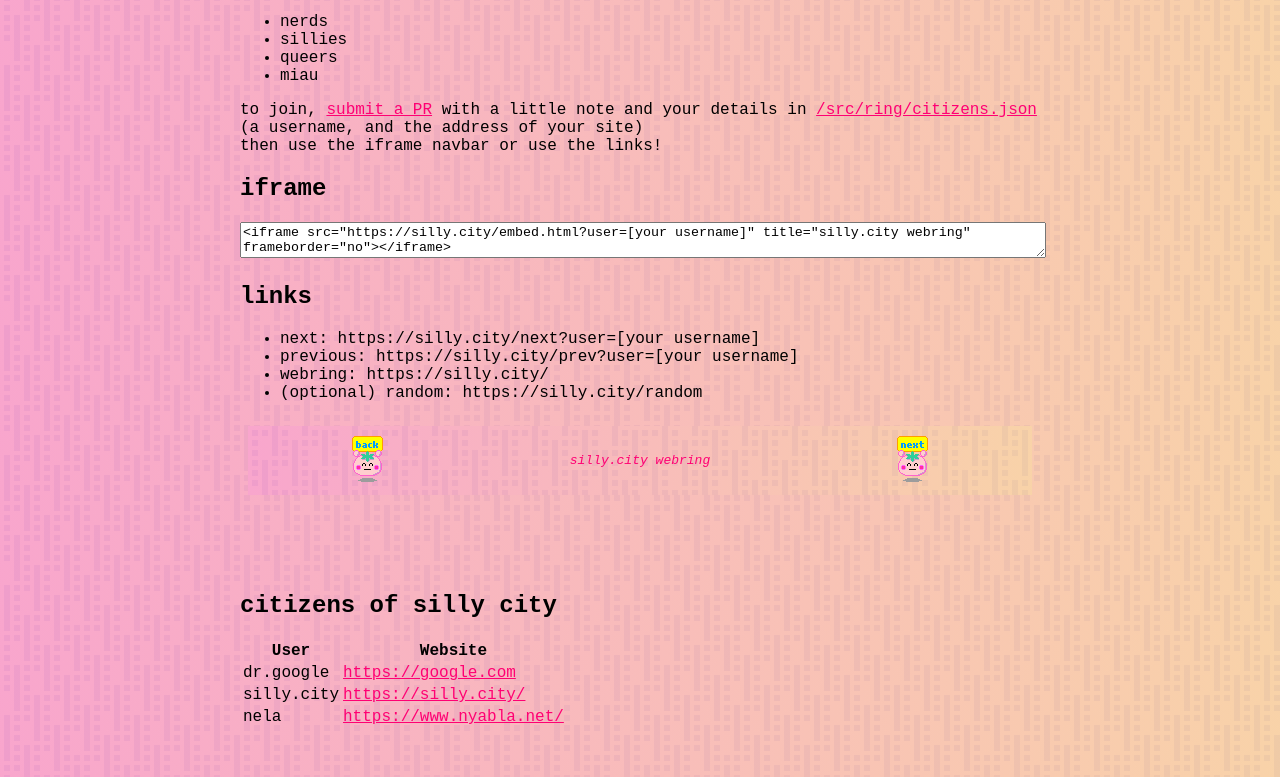
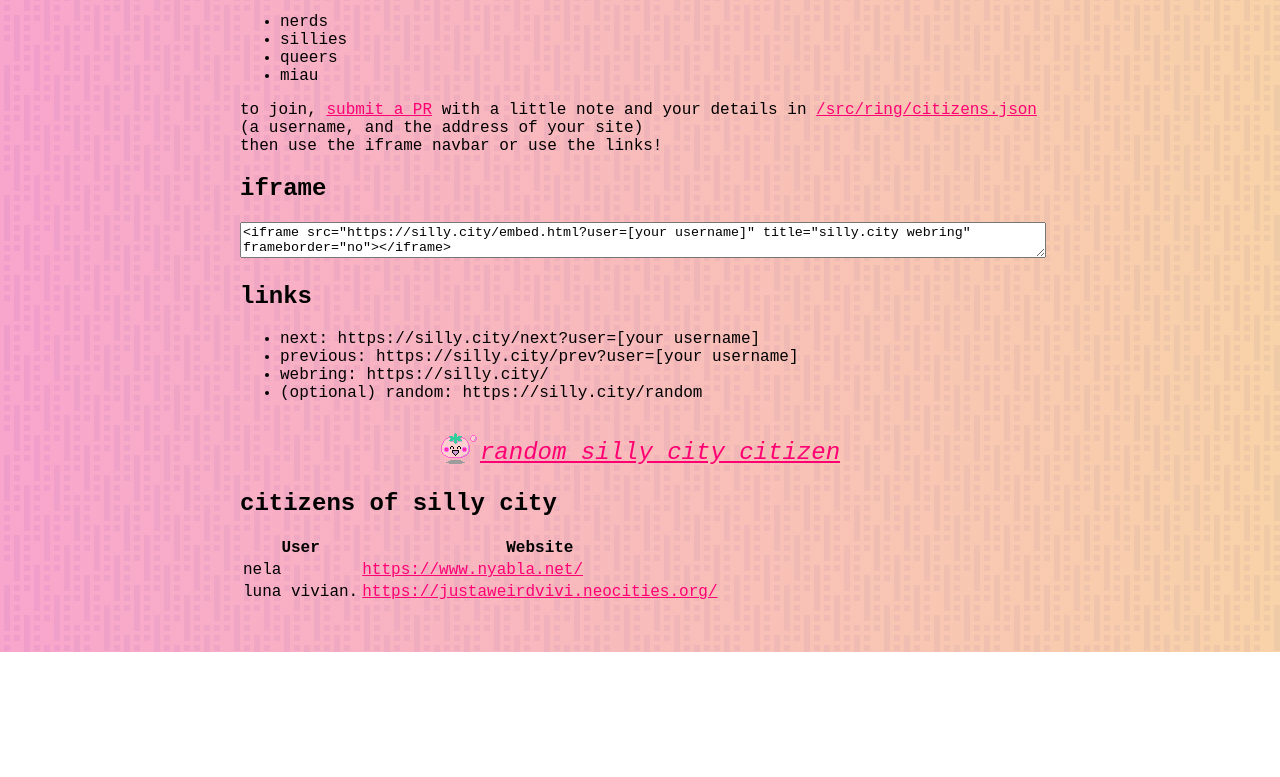
Before and after one commit to nyabla/silly.city-webring, a plain HTML site: page static/index.html in a window 1280 px wide. Shown: the part 149-926 px from the top of the page. After the commit the page ends 801 px from the top, so only its background shows below. Drawn offline with Linux system fonts and the light colour scheme.

Commit message:
replace iframe with random link now that silly.city isnt in the webring

```diff
--- a/static/index.html
+++ b/static/index.html
@@ -21,6 +21,14 @@
         }
         textarea {
             width: 100%;
+        }
+        .random {
+            font-size: 1.5rem;
+            text-align: center;
+            font-style: italic;
+        }
+        .random img {
+            vertical-align: bottom;
         }
     </style>
 </head>
@@ -54,7 +62,7 @@
             <li>(optional) random: https://silly.city/random</li>
         </ul>
 
-        <iframe src="/embed.html?user=silly.city" title="silly.city webring" frameborder="no" width="100%"></iframe>
+        <p class="random"><a href="/random"><img src="toma-hello.gif" alt="">random silly city citizen</a></p>
 
         <h2>citizens of silly city</h2>
         <table>
@@ -65,7 +73,7 @@
                 </tr>
             </thead>
             <tbody>
-                <tr><td>dr.google</td><td><a href="https://google.com">https://google.com</a></td></tr><tr><td>silly.city</td><td><a href="https://silly.city/">https://silly.city/</a></td></tr><tr><td>nela</td><td><a href="https://www.nyabla.net/">https://www.nyabla.net/</a></td></tr>
+                <tr><td>nela</td><td><a href="https://www.nyabla.net/">https://www.nyabla.net/</a></td></tr><tr><td>luna vivian.</td><td><a href="https://justaweirdvivi.neocities.org/">https://justaweirdvivi.neocities.org/</a></td></tr>
             </tbody>
         </table>
     </div>
```
Also changed, not shown: src/index.html (+9 -1 lines), static/toma-hello.gif (added).
